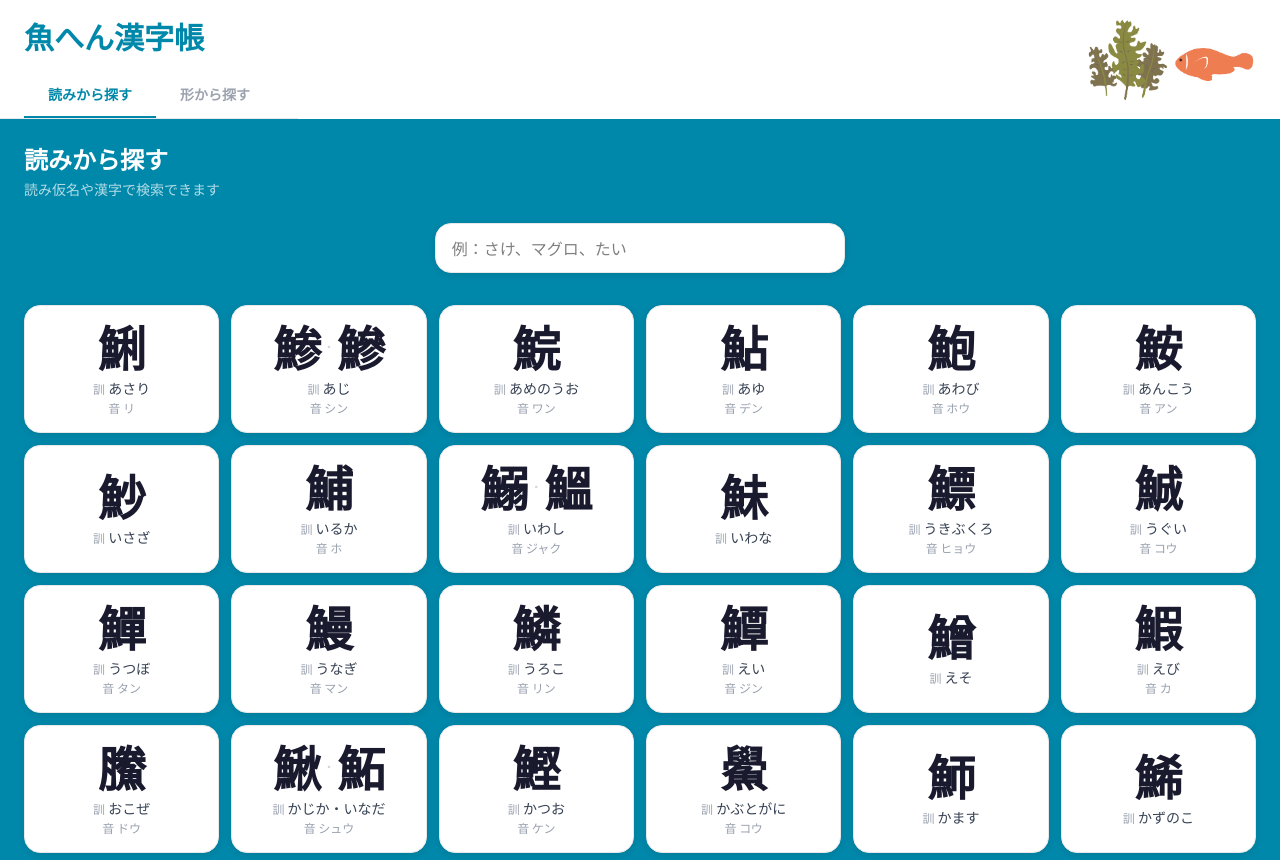
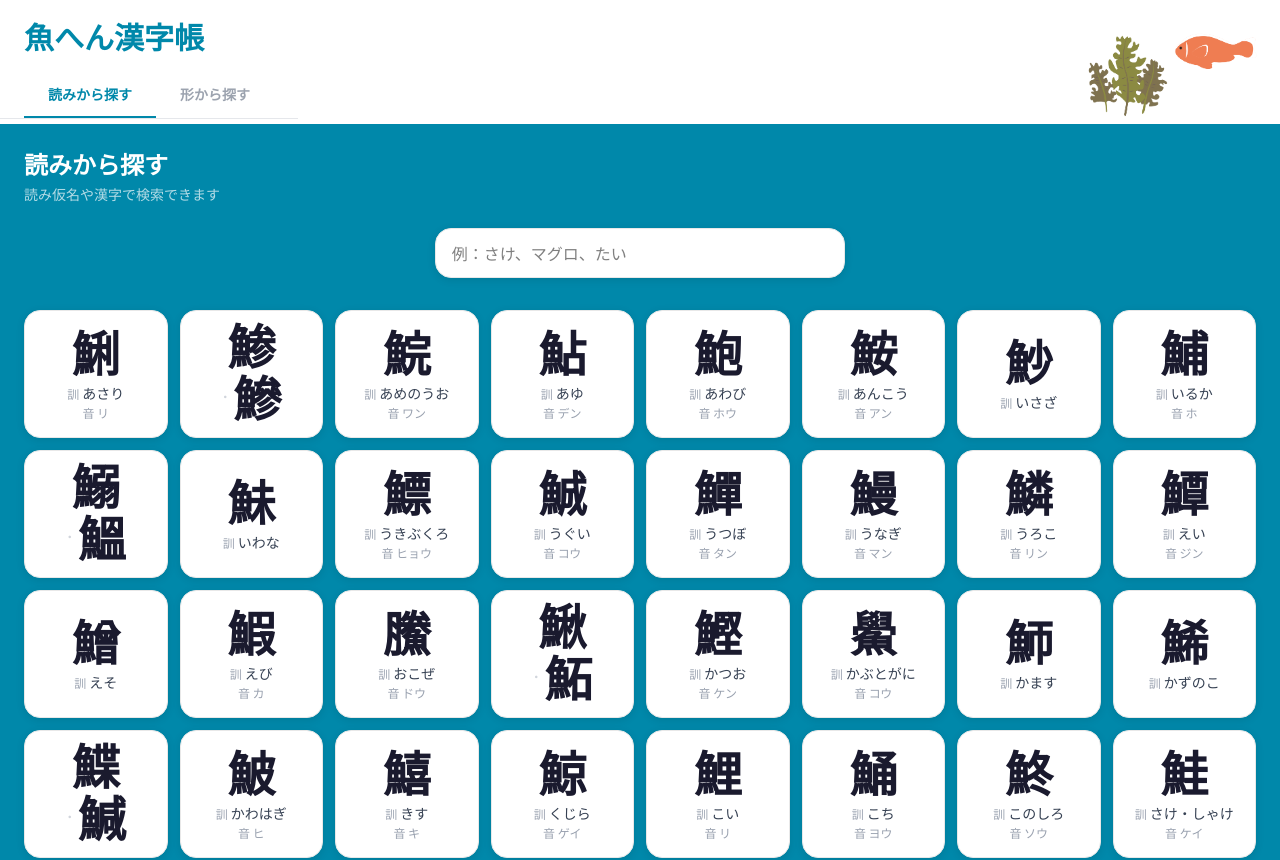
Before and after one commit to kai-ai-123/sakana-kanji, a Next.js app in the folder app/: page / in a window 1280 px wide. Shown: the top 860 px of the page. Built offline with nearby package versions, Linux system fonts and the light colour scheme.

Commit message:
Improve layout: illustration positions and responsive grid
- Header illustrations: seaweed aligned to bottom, fish raised
- Kanji card grid: fixed breakpoints → auto-fill minmax(130px, 1fr)

Co-Authored-By: Claude Sonnet 4.6 <noreply@anthropic.com>

```diff
--- a/app/app/page.tsx
+++ b/app/app/page.tsx
@@ -49,9 +49,9 @@ export default function Home() {
             </div>
           </div>
           {/* 右：画像（sm以上で表示・タイトル＋タブ全高） */}
-          <div className="flex items-center gap-2 self-stretch py-2 pr-6 pl-2 overflow-hidden">
+          <div className="flex items-end gap-2 self-stretch py-2 pr-6 pl-2 overflow-hidden">
             <img src="/wakame.png" alt="" className="h-12 sm:h-[80px] w-auto scale-125" />
-            <img src="/kumanomi.png" alt="" className="h-12 sm:h-[80px] w-auto scale-125" />
+            <img src="/kumanomi.png" alt="" className="h-12 sm:h-[80px] w-auto scale-125 mb-7" />
           </div>
         </div>
       </div>
@@ -76,7 +76,7 @@ export default function Home() {
           {filteredEntries.length === 0 ? (
             <p className="text-center text-gray-400 py-12">見つかりませんでした</p>
           ) : (
-            <div className="grid grid-cols-2 sm:grid-cols-4 md:grid-cols-5 lg:grid-cols-6 gap-3">
+            <div className="grid gap-3" style={{ gridTemplateColumns: "repeat(auto-fill, minmax(130px, 1fr))" }}>
               {filteredEntries.map((entry) => (
                 <KanjiCard key={entry.kanji} entry={entry} />
               ))}
```
